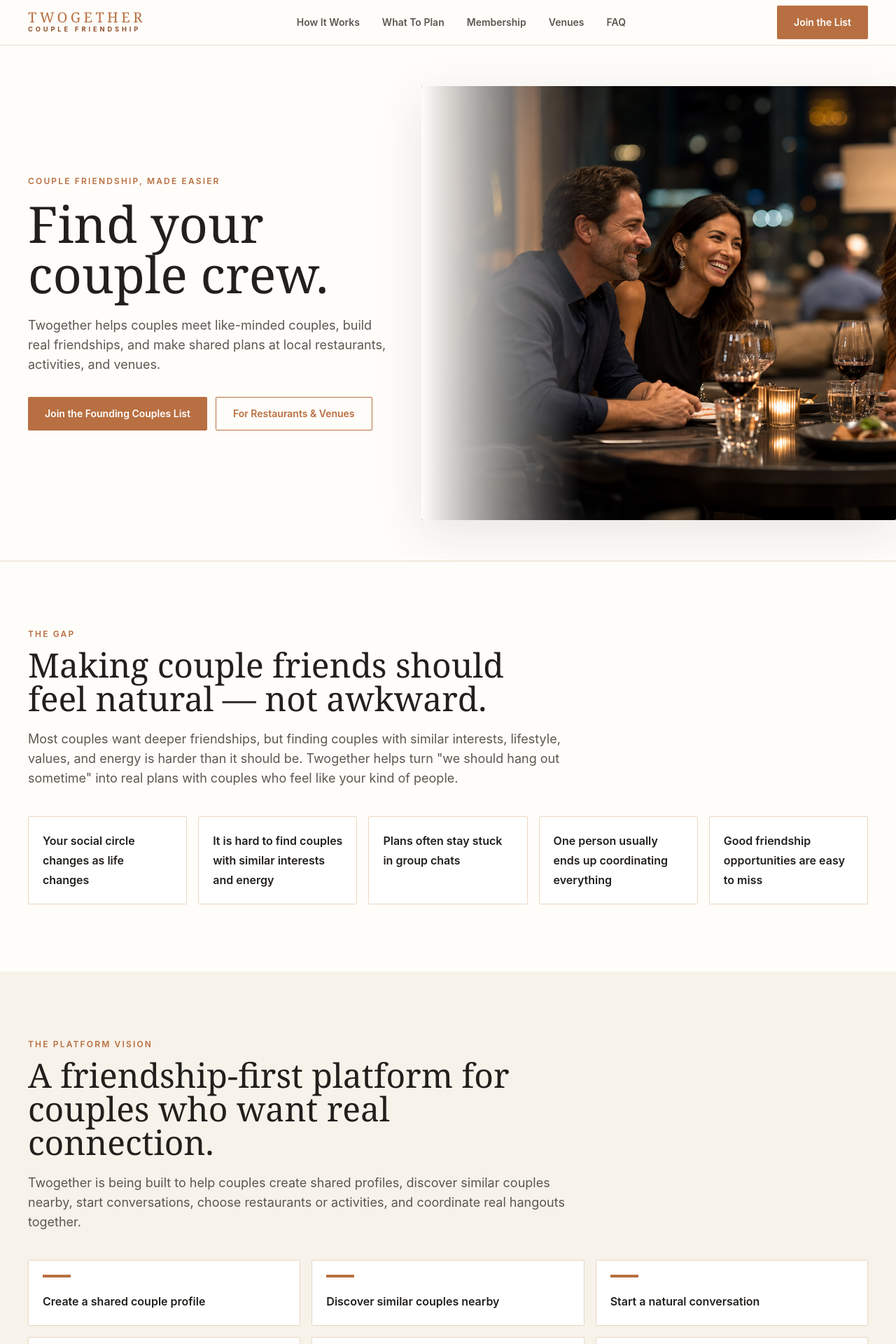
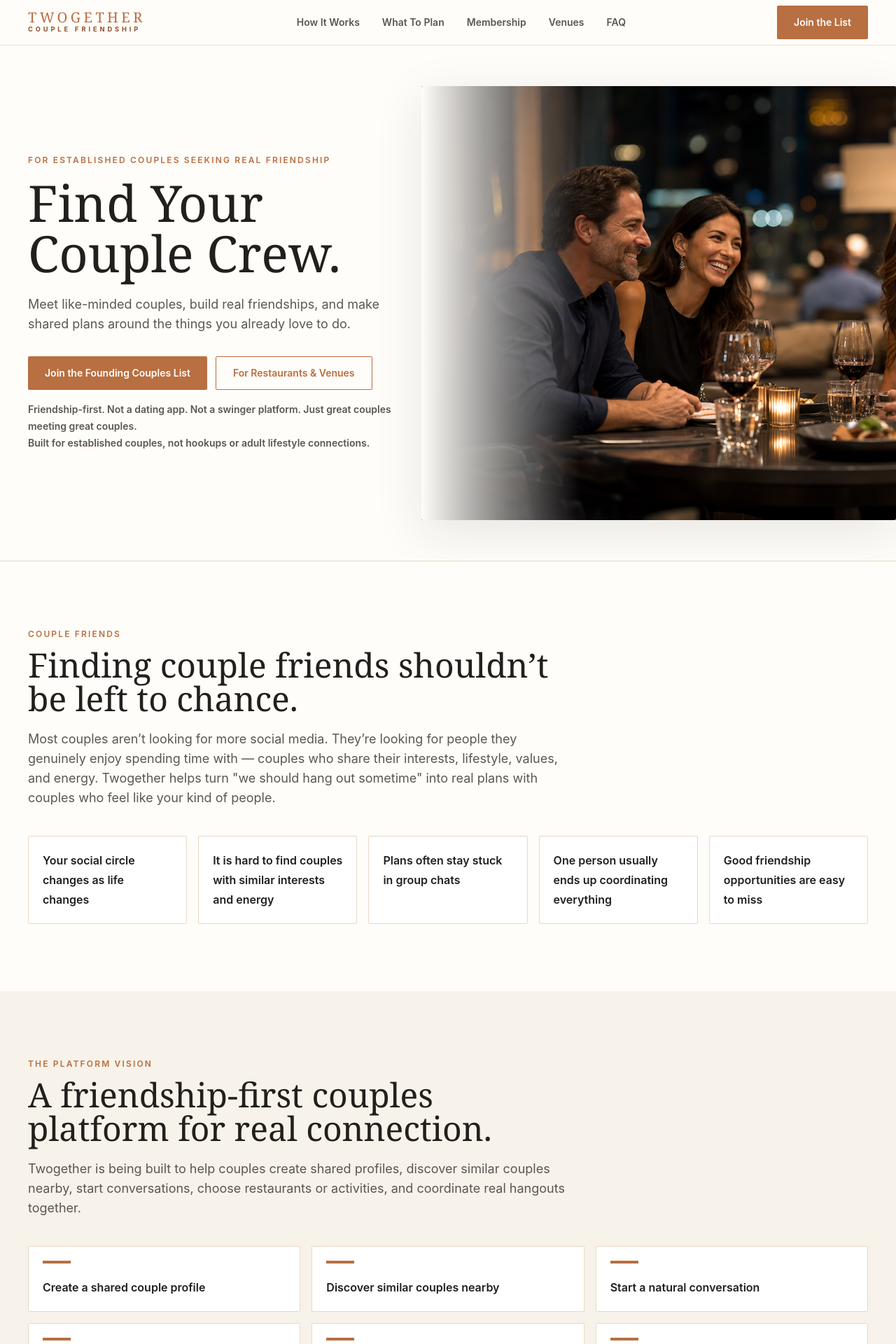
Before and after one commit to harroitsrichard/twogether, a Next.js app: page / in a window 1280 px wide. Shown: the top 1920 px of the page at 70% size. Built offline with nearby package versions, Linux system fonts and the light colour scheme.

Commit message:
Clarify Twogether friendship-first positioning

```diff
--- a/app/page.tsx
+++ b/app/page.tsx
@@ -41,10 +41,10 @@ export default function Home() {
         <section className="relative overflow-hidden border-b border-champagne bg-porcelain">
           <div className="container-page grid min-h-[calc(100svh-4rem)] items-center gap-10 py-10 lg:grid-cols-[0.9fr_1.1fr] lg:py-0">
             <div className="z-10 max-w-2xl">
-              <p className="eyebrow">Couple friendship, made easier</p>
-              <h1 className="display-heading mt-4">Find your couple crew.</h1>
+              <p className="eyebrow">For established couples seeking real friendship</p>
+              <h1 className="display-heading mt-4">Find Your Couple Crew.</h1>
               <p className="body-large mt-6 max-w-xl">
-                Twogether helps couples meet like-minded couples, build real friendships, and make shared plans at local restaurants, activities, and venues.
+                Meet like-minded couples, build real friendships, and make shared plans around the things you already love to do.
               </p>
               <div className="mt-8 flex flex-col gap-3 sm:flex-row">
                 <a href="#waitlist" className="button-primary">
@@ -54,6 +54,10 @@ export default function Home() {
                   For Restaurants &amp; Venues
                 </a>
               </div>
+              <p className="mt-4 max-w-xl text-sm font-semibold leading-6 text-ink-soft">
+                Friendship-first. Not a dating app. Not a swinger platform. Just great couples meeting great couples.
+                <span className="block">Built for established couples, not hookups or adult lifestyle connections.</span>
+              </p>
             </div>
 
             <div className="relative min-h-[360px] overflow-hidden rounded-sm shadow-soft lg:-mr-10 lg:min-h-[620px]">
@@ -72,9 +76,9 @@ export default function Home() {
 
         <SectionShell
           id="about"
-          label="The gap"
-          title="Making couple friends should feel natural — not awkward."
-          intro={'Most couples want deeper friendships, but finding couples with similar interests, lifestyle, values, and energy is harder than it should be. Twogether helps turn "we should hang out sometime" into real plans with couples who feel like your kind of people.'}
+          label="Couple friends"
+          title="Finding couple friends shouldn’t be left to chance."
+          intro={'Most couples aren’t looking for more social media. They’re looking for people they genuinely enjoy spending time with — couples who share their interests, lifestyle, values, and energy. Twogether helps turn "we should hang out sometime" into real plans with couples who feel like your kind of people.'}
         >
           <div className="grid gap-4 sm:grid-cols-2 lg:grid-cols-5">
             {problemPoints.map((point) => (
@@ -88,7 +92,7 @@ export default function Home() {
         <SectionShell
           className="bg-linen"
           label="The platform vision"
-          title="A friendship-first platform for couples who want real connection."
+          title="A friendship-first couples platform for real connection."
           intro="Twogether is being built to help couples create shared profiles, discover similar couples nearby, start conversations, choose restaurants or activities, and coordinate real hangouts together."
         >
           <div className="grid gap-4 sm:grid-cols-2 lg:grid-cols-3">
@@ -105,7 +109,7 @@ export default function Home() {
           id="how-it-works"
           label="How it works"
           title="From couple profile to real hangout."
-          intro="This is the future workflow being validated. The full account, discovery, conversation, coordination, and planning product has not been built yet."
+          intro="This is the future product flow being validated. The full account, discovery, conversation, coordination, and friendship-first product has not been built yet."
         >
           <div className="grid gap-5 md:grid-cols-2 xl:grid-cols-6">
             {howItWorks.map((step, index) => (
@@ -130,7 +134,7 @@ export default function Home() {
           <div className="grid gap-10 lg:grid-cols-[0.85fr_1.15fr] lg:items-start">
             <div>
               <p className="max-w-md text-base leading-8 text-white/72">
-                Founding couples will help validate which planning use cases matter most before the full platform is built.
+                Founding couples will help validate which real-world plan types matter most before the full platform is built.
               </p>
               <a href="#waitlist" className="button-primary mt-8">
                 Join the Founding List
@@ -198,7 +202,7 @@ export default function Home() {
                 <p className="eyebrow">Founding couples</p>
                 <h2 className="section-heading mt-3">Join the founding couples list.</h2>
                 <p className="body-large mt-5">
-                  This form validates interest in the real platform: shared couple profiles, similar-couple discovery, natural conversations, and planning tools for real hangouts.
+                  This form validates interest in the real platform: shared couple profiles, similar-couple discovery, natural conversations, and real hangouts.
                 </p>
               </div>
               <CouplesWaitlistForm />
--- a/components/CouplesWaitlistForm.tsx
+++ b/components/CouplesWaitlistForm.tsx
@@ -31,7 +31,7 @@ export function CouplesWaitlistForm() {
       <div className="mb-8">
         <h3 className="font-serif text-3xl text-ink">Founding Couples List</h3>
         <p className="mt-3 text-sm leading-6 text-ink-soft">
-          Tell us what would make a couple friendship platform useful enough to try, recommend, and eventually pay for.
+          Tell us what would make a friendship-first couples platform useful enough to try, recommend, and eventually pay for.
         </p>
       </div>
 
@@ -42,7 +42,7 @@ export function CouplesWaitlistForm() {
         <TextField label="Phone optional" name="phone" type="tel" autoComplete="tel" />
         <TextField label="City / neighborhood" name="cityNeighborhood" required autoComplete="address-level2" />
         <SelectField
-          label="Couple status"
+          label="Couple Status"
           name="relationshipStatus"
           required
           placeholder="Select one"
--- a/components/SiteFooter.tsx
+++ b/components/SiteFooter.tsx
@@ -17,7 +17,7 @@ export function SiteFooter() {
             Couple Friendship
           </p>
           <p className="mt-5 max-w-sm text-sm leading-7 text-white/70">
-            Twogether helps couples find similar couples, build real friendships, and make real-world plans at local restaurants, activities, and venues.
+            Twogether helps couples find similar couples, build meaningful friendships, and make real-world plans together.
           </p>
         </div>
 
--- a/lib/content.ts
+++ b/lib/content.ts
@@ -41,7 +41,7 @@ export const planCards = [
 
 export const foundingMemberBenefits = [
   "Early access to the couple friendship network",
-  "Input on shared profiles, discovery, and planning tools",
+  "Input on shared profiles, discovery, and real-plan tools",
   "Founding member pricing before public launch",
   "Restaurant perks and preferred partner offers when available",
   "A voice in shaping shared-interest discovery and group planning features",
@@ -52,7 +52,7 @@ export const faqs = [
   {
     question: "Is Twogether a dating app or swinger app?",
     answer:
-      "No. Twogether is a friendship-first platform for established couples who want to meet like-minded couples, build real friendships, and make shared plans together. It is not for dating, hookups, swinging, or adult lifestyle connections.",
+      "No. Twogether is a friendship-first platform for established couples seeking meaningful friendships, shared experiences, and community. It is not designed for dating, hookups, swinging, or adult lifestyle connections.",
   },
   {
     question: "Is this for singles?",
@@ -82,7 +82,7 @@ export const faqs = [
   {
     question: "Will there be monthly membership?",
     answer:
-      "Possibly. Membership may include access to the couple friendship network, discovery tools, planning tools, restaurant perks, and founding member pricing. Pricing is still being validated.",
+      "Possibly. Membership may include access to the couple friendship network, discovery tools, real-plan tools, restaurant perks, and founding member pricing. Pricing is still being validated.",
   },
   {
     question: "How do restaurants participate?",
@@ -92,6 +92,6 @@ export const faqs = [
   {
     question: "Is this live yet?",
     answer:
-      "Not as a full app yet. This site is validating demand from couples and venues before accounts, conversations, payments, or a full planning product are built.",
+      "Not as a full app yet. This site is validating demand from couples and venues before accounts, conversations, payments, or the full product is built.",
   },
 ];
```
